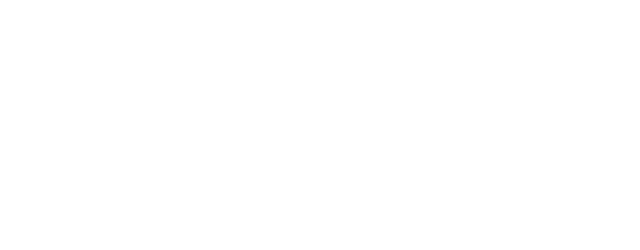
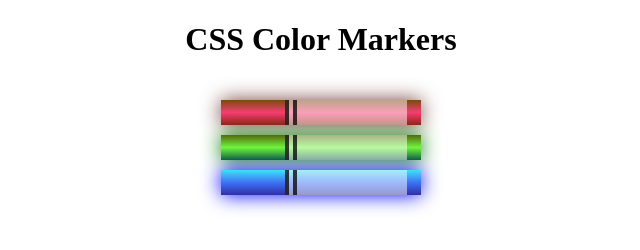
Before and after one commit to PremChand12/html-css-project-2, a website: page index.html in a window 1280 px wide. Shown: the whole page, without its empty margins (319-959 px from the left). Drawn offline with Linux system fonts and the light colour scheme.

Commit message:
Update index.html and styles.css

```diff
--- a/index.html
+++ b/index.html
@@ -7,6 +7,20 @@
         <title>Color Markers</title>
     </head>
     <body>
-
+        <h1>CSS Color Markers</h1>
+        <div class="container">
+            <div class="marker red">
+                <div class="cap"></div>
+                <div class="sleeve"></div>
+            </div>
+            <div class="marker green">
+                <div class="cap"></div>
+                <div class="sleeve"></div>
+            </div>
+            <div class="marker blue">
+                <div class="cap"></div>
+                <div class="sleeve"></div>
+            </div>
+        </div>
     </body>
 </html>
--- a/styles.css
+++ b/styles.css
@@ -0,0 +1,46 @@
+h1 {
+  text-align: center;
+}
+
+.container {
+  background-color: rgba(255, 255, 255);
+  padding: 10px 0;
+}
+
+.marker {
+  height: 25px;
+  width: 200px;
+  margin: 10px auto;
+}
+
+.red {
+  background: linear-gradient(rgb(122, 74, 14), rgb(245, 62, 113), rgb(162, 27, 27));
+  box-shadow: 0 0 20px 0 rgba(83, 14, 14, 0.8);
+}
+
+.cap,
+.sleeve {
+  display: inline-block;
+}
+
+.cap {
+  height: 25px;
+  width: 60px;
+}
+
+.sleeve {
+  height: 25px;
+  width: 110px;
+  background-color: rgba(255, 255, 255, 0.5);
+  border-left: 12px double rgba(0, 0, 0, 0.75);
+}
+
+.green {
+  background: linear-gradient(#55680d, #71f53e, #116c31);
+  box-shadow: 0 0 20px 0 green;
+}
+
+.blue {
+  background: linear-gradient(hsl(186, 90%, 60%), hsl(223, 90%, 60%), hsl(240, 56%, 42%));
+  box-shadow: 0 0 20px 0 blue;
+}
```
